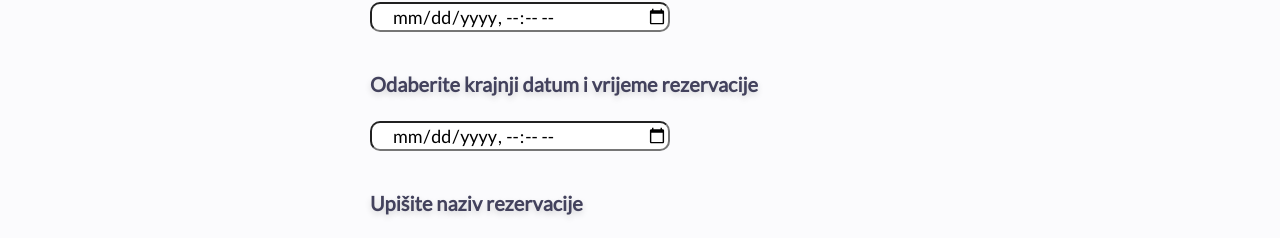
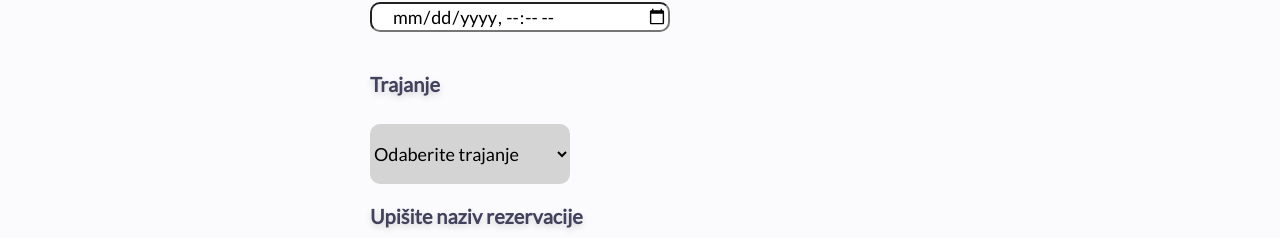
Before and after one commit to kuveeee/zavrsni-rad-kinetic-frontend, a React (Create React App) app: page /nova-rezervacija in a window 1280 px wide. Shown: the part 302-540 px from the top of the page. Built offline with nearby package versions, Linux system fonts and the light colour scheme; no server answers; sample sign-in values are in the browser's storage; the HTML template or start-up script is replaced by a standard one.

Commit message:
End date -> Duration

```diff
--- a/src/views/NovaRezervacija.js
+++ b/src/views/NovaRezervacija.js
@@ -27,7 +27,7 @@ function NovaRezervacija() {
   // }
   const notify_success = () => {
     toast.success('🦄', {
-      position: "top-right",
+      position: 'top-right',
       autoClose: 5000,
       hideProgressBar: false,
       closeOnClick: true,
@@ -35,7 +35,7 @@ function NovaRezervacija() {
       draggable: true,
       progress: undefined,
     });
-  }
+  };
   // const notify_error = () => {
   //   toast.error('🦄', {
   //     position: "top-right",
@@ -101,8 +101,17 @@ function NovaRezervacija() {
   function submit(e) {
     e.preventDefault();
     let startDateUnix = moment(data.startdate).unix();
-    console.log(startDateUnix);
-    let endDateUnix = moment(data.enddate).unix();
+    // let endDateUnix;
+    // endDateUnix += data.enddate * 60;
+    // console.log(endDateUnix);
+
+    const secs = data.enddate * 60;
+
+    const formatted = moment.utc(secs * 1000).format();
+    const endDate = moment(formatted).unix();
+    const endDateUnix = moment(startDateUnix) + endDate;
+    // console.log(endDateUnix);
+
     Axios.post(url, {
       startDate: startDateUnix,
       endDate: endDateUnix,
@@ -110,7 +119,7 @@ function NovaRezervacija() {
       serviceID: data.serviceid,
       clientID: data.clientid,
     }).then((res) => {
-      notify_success()
+      notify_success();
       console.log(res.data);
     });
   }
@@ -118,7 +127,6 @@ function NovaRezervacija() {
     const newdata = { ...data };
     newdata[e.target.id] = e.target.value;
     setData(newdata);
-    console.log(newdata);
   }
   return (
     <div className="main">
@@ -136,13 +144,14 @@ function NovaRezervacija() {
                   value={data.startdate}
                   type="datetime-local"
                 ></input>
-                <h2>Odaberite krajnji datum i vrijeme rezervacije</h2>
-                <input
-                  onChange={(e) => handle(e)}
-                  id="enddate"
-                  value={data.enddate}
-                  type="datetime-local"
-                ></input>
+                <div class="odabir_usluga">
+                  <h2>Trajanje</h2>
+                  <select onChange={(e) => handle(e)} id="enddate" value={data.enddate}>
+                    <option>Odaberite trajanje</option>
+                    <option value={30}>30min</option>
+                    <option value={60}>60min</option>
+                  </select>
+                </div>
                 <h2>Upišite naziv rezervacije</h2>
                 <input onChange={(e) => handle(e)} id="title" value={data.title} type="text"></input>
                 <div class="odabir_usluga">
```
